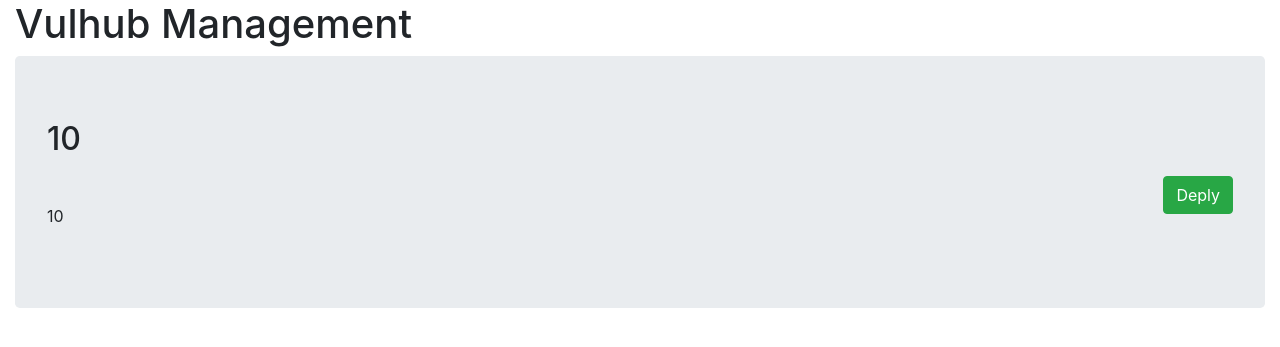
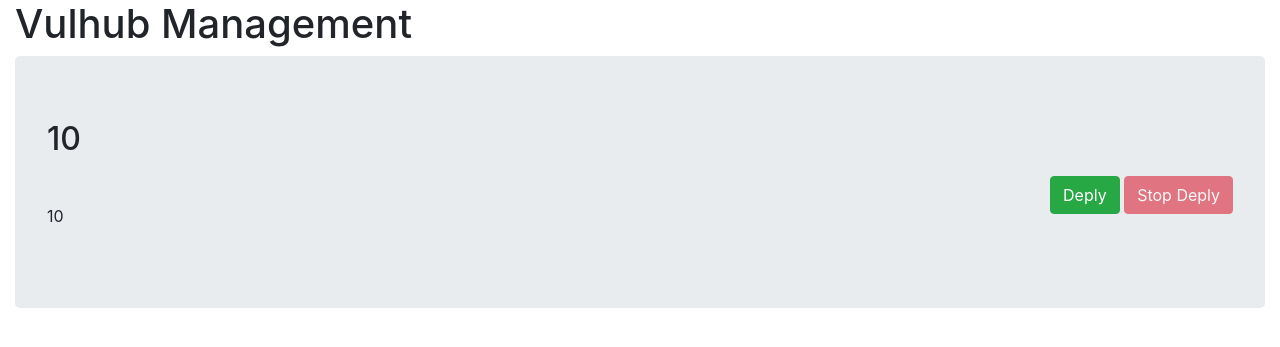
Before and after one commit to Jimmy01240397/VulhubManagement, a Flask app: template src/web/templates/vuldetail.jinja2 in a window 1280 px wide. Shown: the top 347 px of the page. Run offline with Flask 2, Linux system fonts and the light colour scheme; the template is opened without the code that fills it: most values are stand-ins (such as "Sample title", 1, 10 or a date in 2020).

Commit message:
Add files via upload

```diff
--- a/src/web/templates/vuldetail.jinja2
+++ b/src/web/templates/vuldetail.jinja2
@@ -27,8 +27,11 @@
           {{ cve-id }}
         </h2>
           <div align="right" style="position:relative;top:10px">
-      <button type="button" class="btn btn-md btn-success">
+      <button type="button" onclick="deply_machine();" id="deply_btn" class="btn btn-md btn-success">
         Deply
+      </button>
+      <button type="button" onclick="stop_machine();" id="stop_btn" disabled=true class="btn btn-danger">
+        Stop Deply
       </button>
         </div>
         <p>
@@ -39,6 +42,28 @@
   </div>
 </div>
 <script>
+  function deply_machine(){
+   var xhr = new XMLHttpRequest();
+   document.getElementById("deply_btn").disabled = 'true';
+   document.getElementById("stop_btn").disabled = undefined;
+    xhr.open("POST", deply, true);
+    xhr.setRequestHeader('Content-Type', 'application/json');
+    xhr.send(JSON.stringify({
+        deply_machine: true
+    }));
+  }
+
+  function stop_machine(){
+   var xhr = new XMLHttpRequest();
+   document.getElementById("stop_btn").disabled = 'false';
+   document.getElementById("deply_btn").disabled = undefined;
+    xhr.open("POST", deply, true);
+    xhr.setRequestHeader('Content-Type', 'application/json');
+    xhr.send(JSON.stringify({
+        deply_machine: false
+    }));
+  }
+
 
 </script>
 </body>
```
